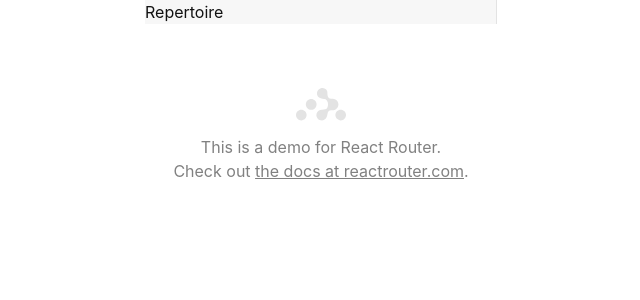
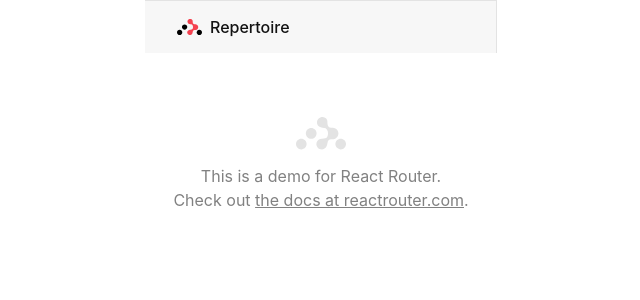
Before and after one commit to timdecillis/repertoire-r, a React (Create React App) app: page / in a window 1280 px wide. Shown: the top 300 px of the page, without its empty margins (319-959 px from the left). Built offline with nearby package versions, Linux system fonts and the light colour scheme.

Commit message:
created heading

```diff
--- a/src/routes/root.tsx
+++ b/src/routes/root.tsx
@@ -95,7 +95,9 @@
           )}
         </nav>
       </div> */}
-      <div id="sidebar">Repertoire</div>
+      <div id="sidebar">
+        <h1>Repertoire</h1>
+      </div>
       <div
         id="detail"
         className={navigation.state === "loading" ? "loading" : ""}
```
